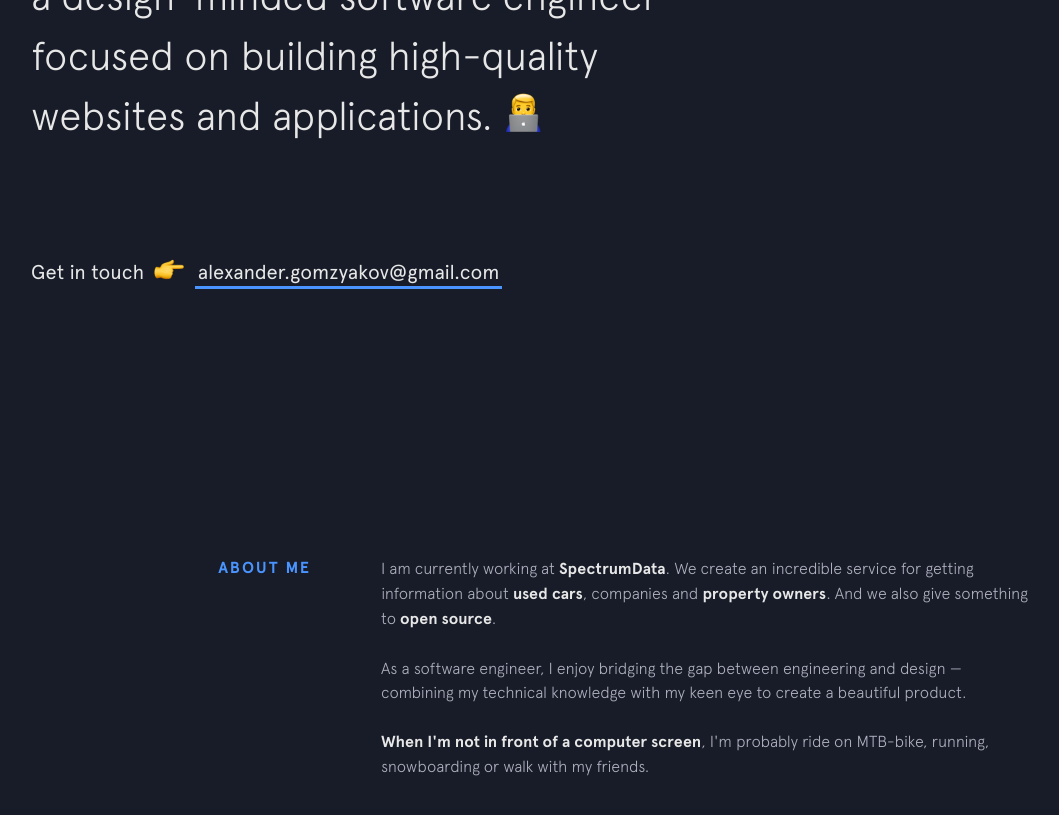
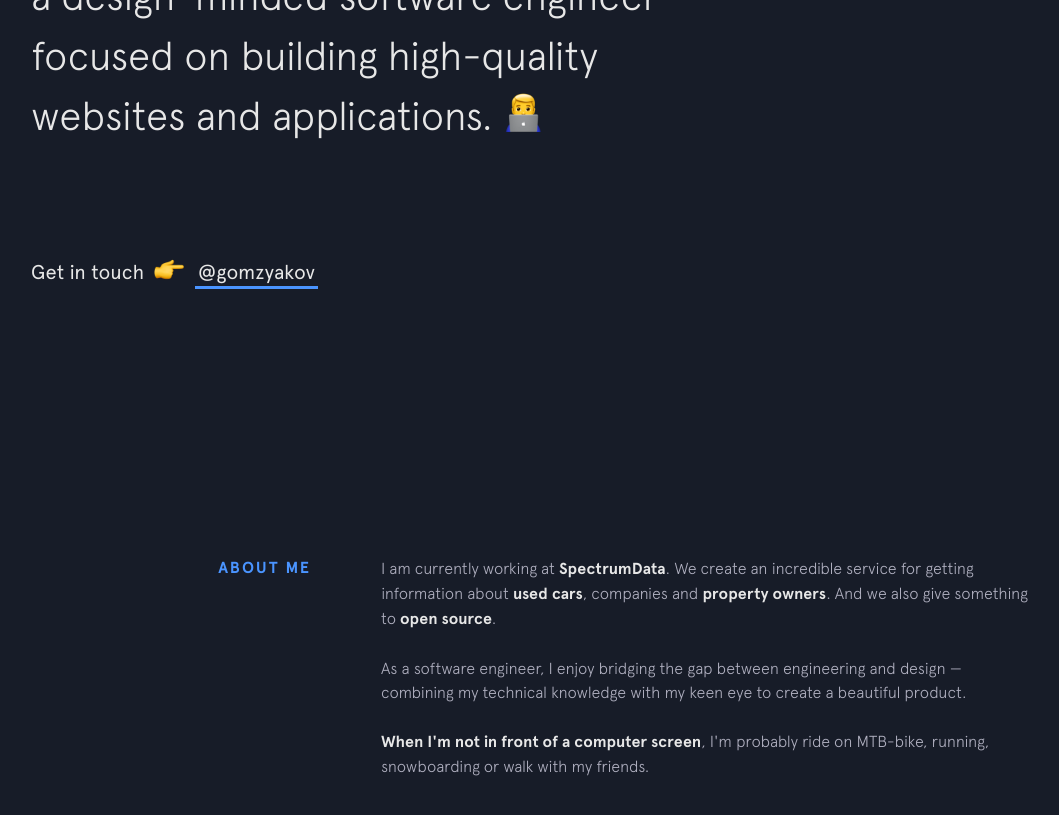
Before and after one commit to gomzyakov/gomzyakov.github.io, a Jekyll site: the page built from index.html, in a window 1280 px wide and 900 px high, scrolled down 444 px. Shown: the top 815 px of the window, without its empty margins (69-1128 px from the left). Built offline with Jekyll 4.4.1, drawn with Linux system fonts in a browser that asks for light colours; nearby versions of some CDN libraries.

Commit message:
Update intro.html

```diff
--- a/_includes/intro.html
+++ b/_includes/intro.html
@@ -13,8 +13,8 @@
     <span>Get in touch </span>
     <span class="emoji pointer"></span>
     <span>
-      <a href="mailto:alexander.gomzyakov@gmail.com" target="_blank"
-        class="highlight-link">alexander.gomzyakov@gmail.com</a>
+      <a href="https://github.com/gomzyakov" target="_blank"
+        class="highlight-link">@gomzyakov</a>
     </span>
   </h3>
 </header>
```
